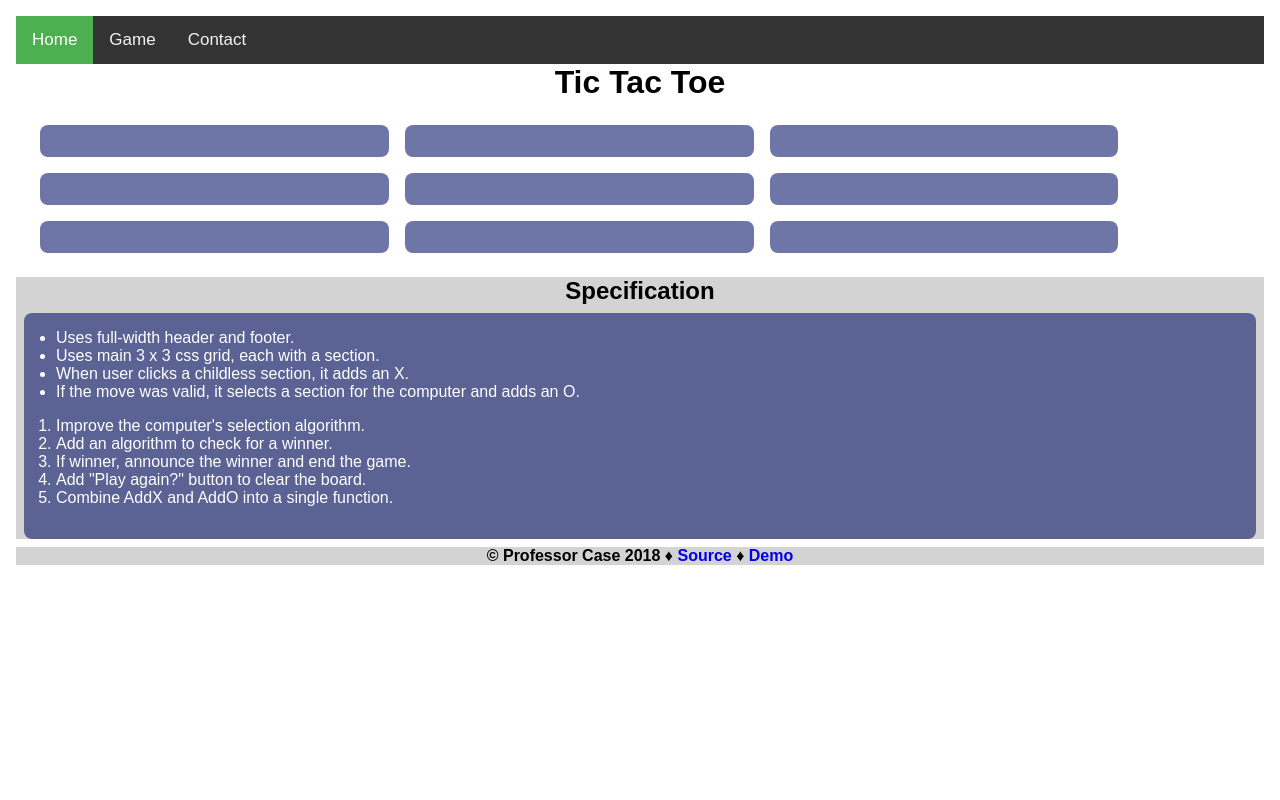
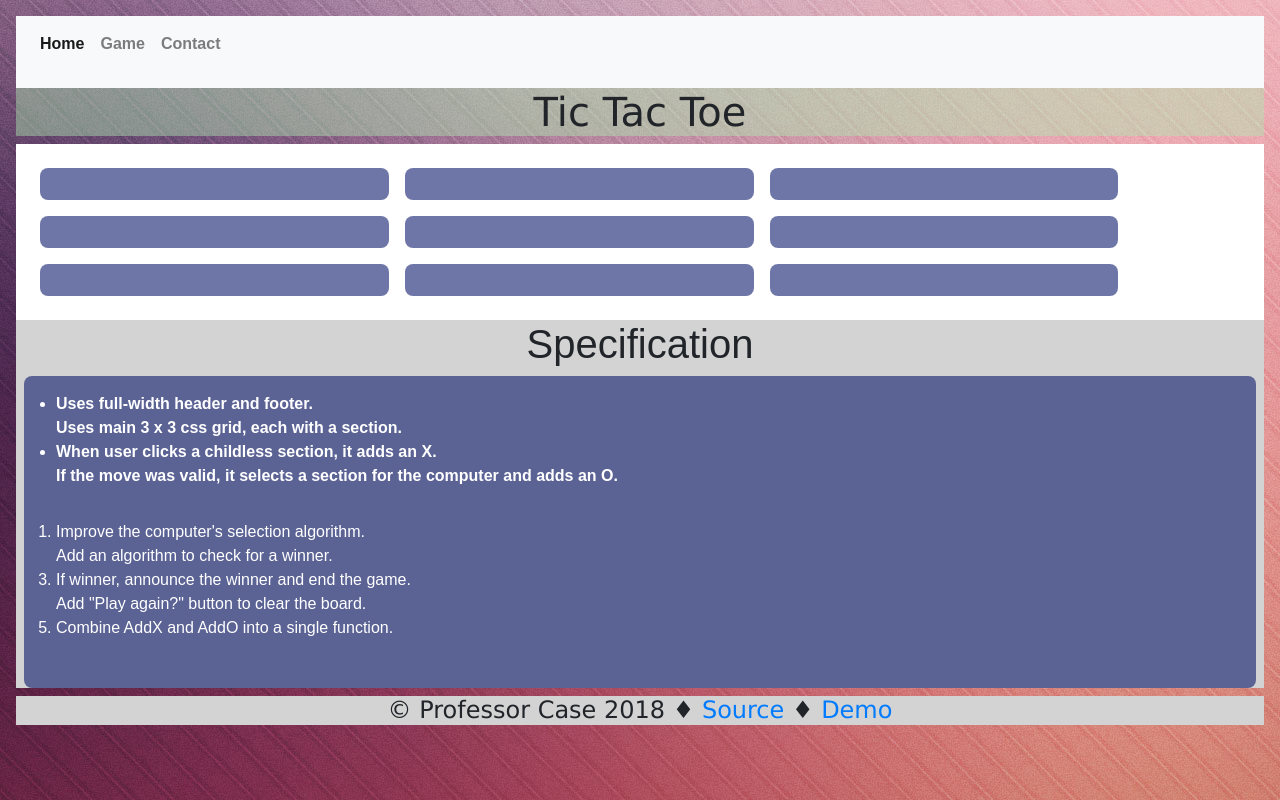
Before and after one commit to pedditarakaraviteja/A01, a plain HTML site: page game.html in a window 1280 px wide. Drawn offline with nearby package versions, Linux system fonts and the light colour scheme; a script that the page names is missing.

Commit message:
add README.md

```diff
--- a/contact.css
+++ b/contact.css
@@ -27,11 +27,7 @@ body {
   background-color: #4CAF50;
   color: white;
 }
-/*article{
-	background-color:lightgreen;
-	font-size: 15px;
-	font-family:"verdana";
-}*/
+
 header{
 	background-color:rgba(173, 230, 176, 0.452);
 	font-weight:bold;
@@ -47,16 +43,7 @@ footer{
 	font-size: 10px;
 	 font-family:"verdana";
 }
-/*
-#past-section{
-	background-color:#66ff99;
-}*/
-/*#future-section{
-	background-color:orange;
-	}*/
-/*.section-header{
-	background-color:#990099;
-}*/
+
 .aside-header{
 	background-color:lightblue;
 	text-align:center;
@@ -64,7 +51,7 @@ footer{
 
 
 .col-md-4{
-  font-size: 2em;
+  font-size: 1em;
 
 
 }
--- a/game.html
+++ b/game.html
@@ -3,19 +3,36 @@
 
 <head>
   <title>TicTacToe</title>
-  <meta charset="utf-8">
-  <meta http-equiv="X-UA-Compatible" content="IE=edge">
-  <meta name="viewport" content="width=device-width, initial-scale=1">
-  <link rel="stylesheet" href="./game.css">
 
+
+  <link href="contact.css" rel="stylesheet" type="text/css">
+			<meta charset="utf-8">
+			<meta name="viewport" content="width=device-width, initial-scale=1, shrink-to-fit=no">
+
+			<!-- Bootstrap CSS -->
+			<link rel="stylesheet" href="https://maxcdn.bootstrapcdn.com/bootstrap/4.0.0/css/bootstrap.min.css" integrity="sha384-Gn5384xqQ1aoWXA+058RXPxPg6fy4IWvTNh0E263XmFcJlSAwiGgFAW/dAiS6JXm" crossorigin="anonymous">
+            <link rel="stylesheet" href="./game.css">
 </head>
 
 <body>
-<div class="topnav">
-		<a class="active" href="contact.html">Home</a>
-		<a href="game.html">Game</a>
-		<a href="contact1.html">Contact</a>
-			</div>
+        <nav class="navbar navbar-expand-lg navbar-light bg-light">
+
+				<div class="collapse navbar-collapse" id="navbarNav">
+					<ul class="navbar-nav">
+						<li class="nav-item active">
+							<a class="nav-link" href="index.html">Home <span class="sr-only">(current)</span></a>
+						</li>
+						<li class="nav-item">
+							<a class="nav-link" href="game.html">Game</a>
+						</li>
+						<li class="nav-item">
+							<a class="nav-link" href="contact1.html">Contact</a>
+						</li>
+
+					</ul>
+				</div>
+			</nav>
+
   <header>
     <h1>Tic Tac Toe</h1>
   </header>
@@ -54,9 +71,9 @@
     <h4>
       <span>&copy Professor Case 2018</span>
       <span>&diams;</span>
-      <a href="https://github.com/profcase/web-tic-tac-toe">Source</a>
+      <a href=" ">Source</a>
       <span>&diams;</span>
-      <a href="https://profcase.github.io/web-tic-tac-toe/">Demo</a>
+      <a href=" ">Demo</a>
     </h4>
 
   </footer>
```
Also changed, not shown: contact1.html (+25 -6 lines), index.html (+6 -4 lines), 1 other file.
